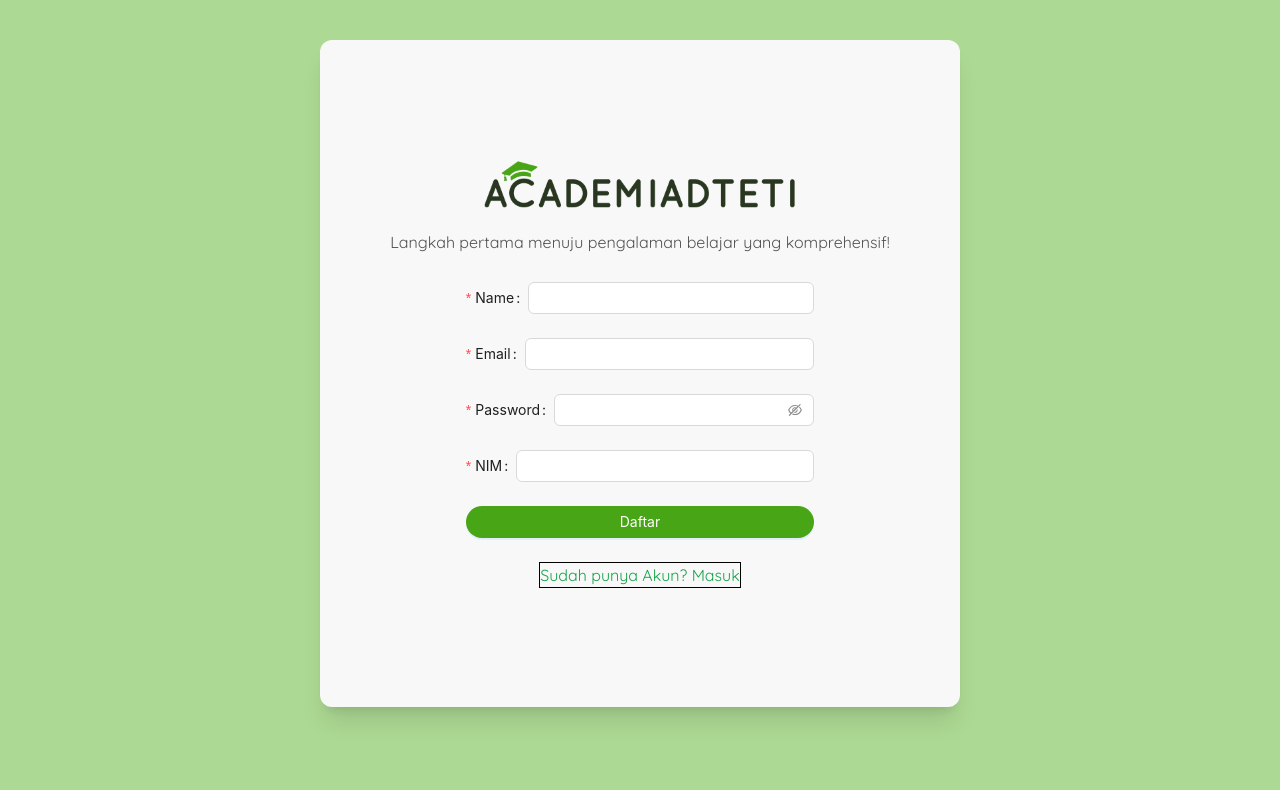
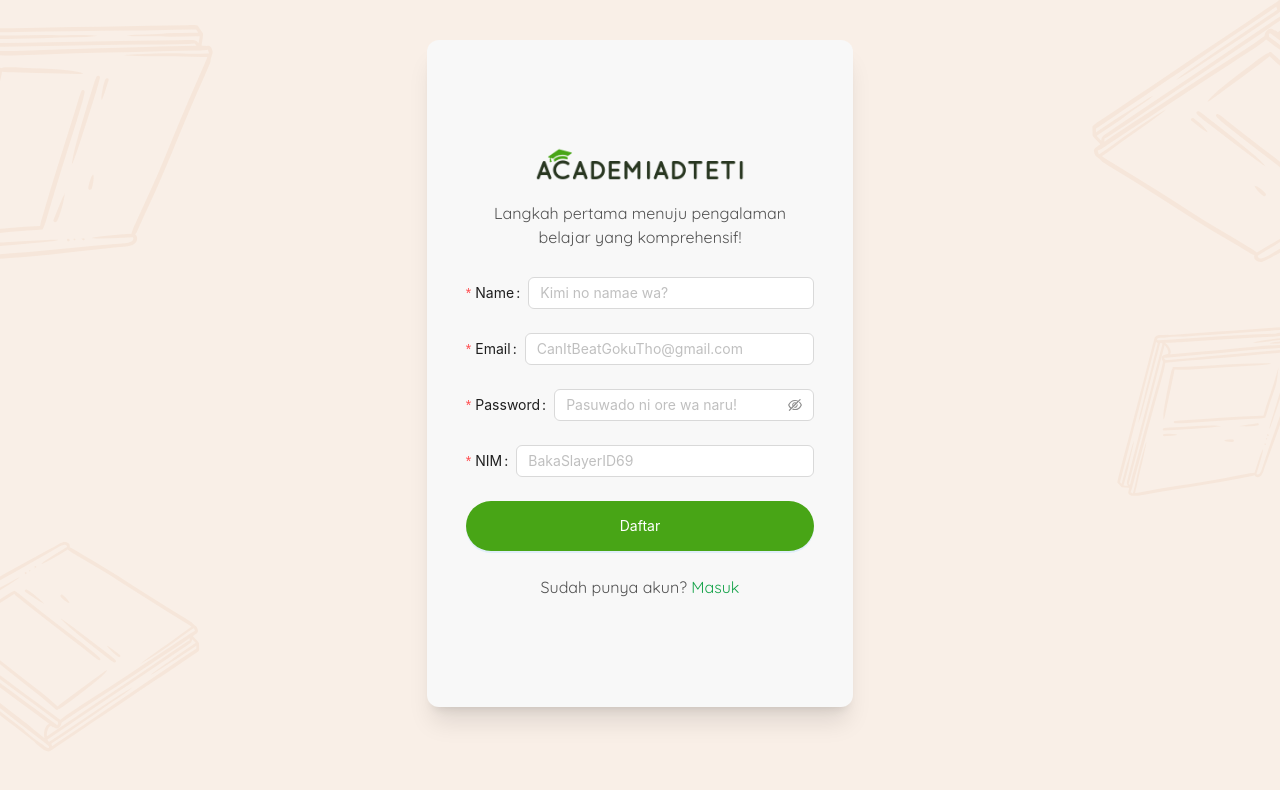
Before and after one commit to qornainaji/FE_PAW, a Next.js app: page /auth/register in a window 1280 px wide. Shown: the top 790 px of the page. Built offline with nearby package versions, Linux system fonts and the light colour scheme.

Commit message:
feat: register finished

```diff
--- a/src/app/auth/register/page.tsx
+++ b/src/app/auth/register/page.tsx
@@ -7,6 +7,13 @@ const { Title } = Typography;
 
 const Register = () => {
   const onFinish = (values) => {
+    const isUgmMail = values.email.includes("@mail.ugm.ac.id");
+
+    if (!isUgmMail) {
+      alert("Please register using UGM mail");
+      return; // Stop the registration process if the email is not from UGM
+    }
+
     axios.post(process.env.NEXT_PUBLIC_API_URL + 'users/register', {
       user_name: values.name,
       user_email: values.email,
@@ -29,14 +36,21 @@ const Register = () => {
     console.log('Failed:', errorInfo);
   };
 
+  const validateUgmEmail = (rule, value) => {
+    if (value && (!value.includes("@mail.ugm.ac.id") || value.includes("@ugm.ac.id") || value.includes("@365.ugm.ac.id"))) {
+      return Promise.reject("Please register using UGM mail");
+    }
+    return Promise.resolve();
+  };
+
   return (
-    <div className="h-screen min-w-screen bg-green-2-200">
+    <div className="h-screen min-w-screen bg-orange-100" style={{ backgroundImage: "url('/svg/books.svg')", backgroundRepeat: "no-repeat", backgroundPosition: "center", backgroundSize: "cover" }}>
         <div className="flex justify-center items-center h-10">
             {/* Empty Div */}
         </div>
-      <div className="w-1/2 p-1 flex flex-col justify-center items-center bg-neutral-50 rounded-xl gap-0 shadow-xl h-5/6 mx-auto ">
+      <div className="w-1/3 p-1 flex flex-col justify-center items-center bg-neutral-50 rounded-xl gap-0 shadow-xl h-5/6 mx-auto font-sans">
         <img src="/images/AcademiaDTETI.png" className="w-1/2 h-auto" />
-        <p className='font-sans text-neutral-600 mt-5 mb-7'>
+        <p className='px-10 text-center font-sans text-neutral-600 mt-5 mb-7'>
         Langkah pertama menuju pengalaman belajar yang komprehensif!
         </p>
         <Form
@@ -44,21 +58,25 @@ const Register = () => {
             initialValues={{ remember: true }}
             onFinish={onFinish}
             onFinishFailed={onFinishFailed}
+            className="font-sans"
         >
             <Form.Item
                 label="Name"
                 name="name"
                 rules={[{ required: true, message: 'Please input your name!' }]}
             >
-                <Input />
+                <Input placeholder='Kimi no namae wa?'/>
             </Form.Item>
 
             <Form.Item
                 label="Email"
                 name="email"
-                rules={[{ required: true, message: 'Please input your email!' }]}
+                rules={[
+                    { required: true, message: 'Please input your email!' },
+                    { validator: validateUgmEmail }
+                ]}
             >
-                <Input />
+                <Input placeholder='CanItBeatGokuTho@gmail.com'/>
             </Form.Item>
 
             <Form.Item
@@ -66,7 +84,7 @@ const Register = () => {
                 name="password"
                 rules={[{ required: true, message: 'Please input your password!' }]}
             >
-                <Input.Password />
+                <Input.Password placeholder='Pasuwado ni ore wa naru!'/>
             </Form.Item>
 
             <Form.Item
@@ -74,18 +92,26 @@ const Register = () => {
                 name="nim"
                 rules={[{ required: true, message: 'Please input your NIM!' }]}
             >
-                <Input />
+                <Input placeholder='BakaSlayerID69'/>
             </Form.Item>
 
             <Form.Item>
-                <Button type="primary" htmlType="submit" className='bg-green-2-500 rounded-full mb-0' style={{ width: '100%' }}>
-                Daftar
+                <Button
+                    type="primary"
+                    htmlType="submit"
+                    className="bg-green-2-500 rounded-full mb-0"
+                    style={{ width: '100%', height: '50px' }}
+                >
+                    Daftar
                 </Button>
             </Form.Item>
         </Form>
-        <a href="/auth/login" className='font-sans text-green-600' style={{ border: '1px solid black' }}>
-          Sudah punya Akun? Masuk
-        </a>
+        <p className="font-sans text-neutral-600">
+            Sudah punya akun?{' '}
+            <a href="/auth/login" className="font-sans text-green-600">
+                Masuk
+            </a>
+        </p>
       </div>
     </div>
   );
--- a/src/app/testpage/page.tsx
+++ b/src/app/testpage/page.tsx
@@ -60,6 +60,9 @@ const Testpage = () => {
                         {/* <pre>{JSON.stringify(users, null, 2)}</pre> */}
                     </div>
                     <p>Test</p>
+                    <div className='flex justify-center align-middle mx-auto'>
+                        <iframe className='rounded-2xl' src='https://drive.google.com/file/d/1qTVy4KRZfSSxLqjTbzi9-t2SD5B5cs6M/view' width='70%' height={1000}></iframe>
+                    </div>
 
                 </div>
             </div>
```
Also changed, not shown: public/svg/Books.svg (added).
